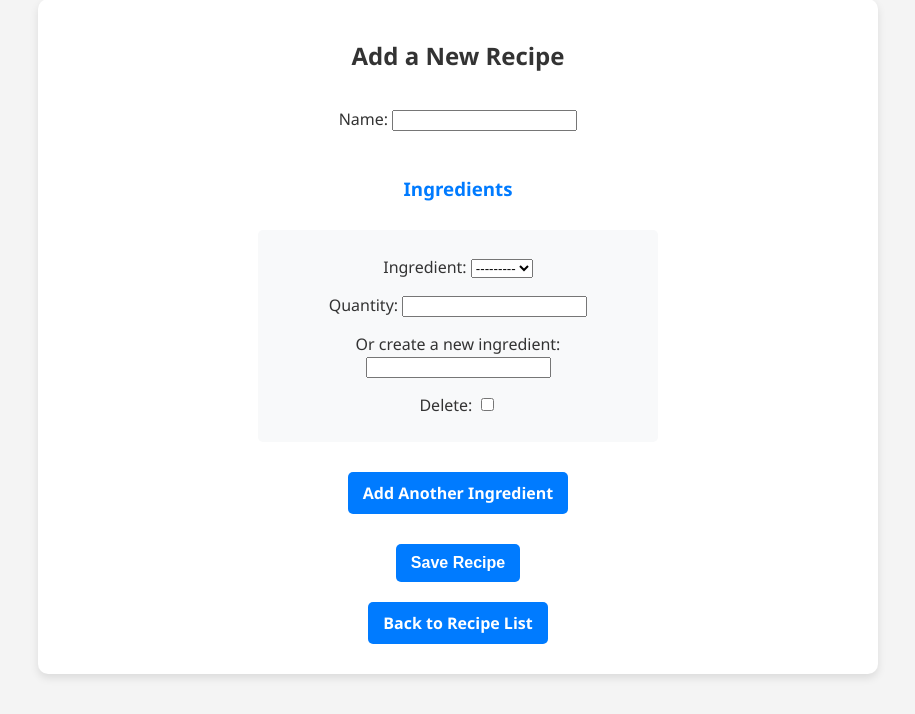
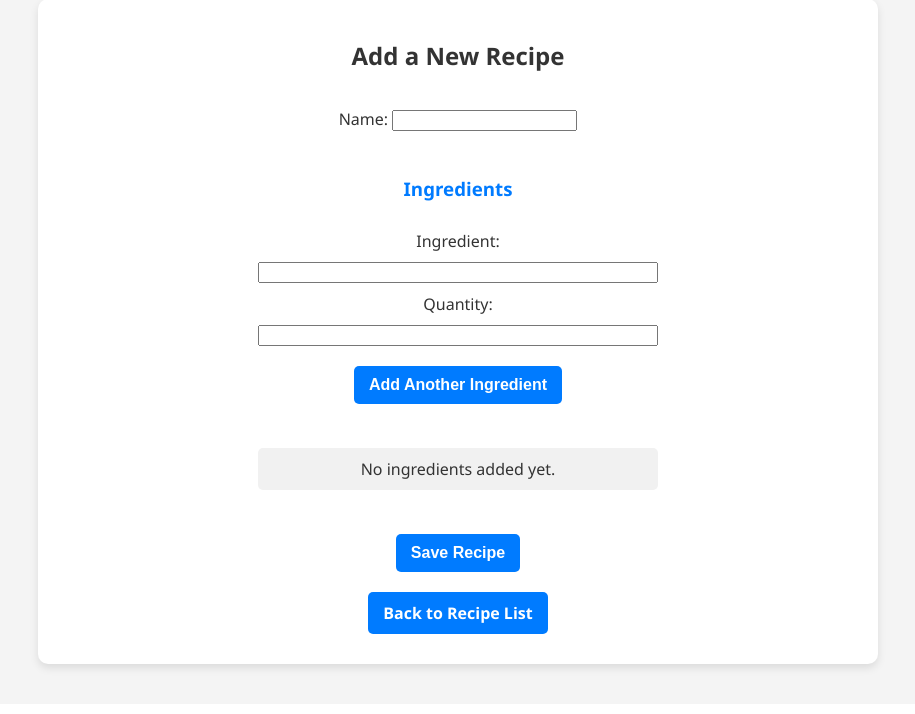
Before and after one commit to Mieka068/recipebook-laciste-ramonamiekaela, a Django app: page /recipe/add/ in a window 1280 px wide. Shown: the part 238-952 px from the top of the page, without its empty margins (182-1097 px from the left). After the commit the page ends 912 px from the top, so only its background shows below. Run offline with Django 5.2, Linux system fonts and the light colour scheme; the visitor is signed in with stand-in values (Sample User, id 1); data that the repository does not hold is empty.

Commit message:
updated the add new recipe functionality

```diff
--- a/recipebook/ledger/forms.py
+++ b/recipebook/ledger/forms.py
@@ -8,7 +8,7 @@ class RecipeForm(forms.ModelForm):
         fields = ["name"]
 
 
-class RecipeImageForm(forms.ModelForm):  # ✅ Make sure this exists!
+class RecipeImageForm(forms.ModelForm):
     class Meta:
         model = RecipeImage
         fields = ["image", "description"]
--- a/recipebook/ledger/views.py
+++ b/recipebook/ledger/views.py
@@ -2,7 +2,7 @@ from django.shortcuts import render, get_object_or_404, redirect
 from django.contrib.auth.decorators import login_required
 from django.contrib.auth.mixins import LoginRequiredMixin
 from django.urls import reverse_lazy
-from django.views.generic import CreateView
+from django.views.generic import CreateView, View
 from .models import Recipe, RecipeIngredient, Ingredient, RecipeImage
 from .forms import RecipeForm, RecipeIngredientForm, RecipeImageForm, inlineformset_factory
 
@@ -23,45 +23,45 @@ class AddRecipeView(LoginRequiredMixin, CreateView):
     def get_context_data(self, **kwargs):
         context = super().get_context_data(**kwargs)
 
-        # Get extra fields count from GET request (default: 1)
-        extra_fields = int(self.request.GET.get("extra", 1))
-
-        # ✅ Set `extra` when creating the formset factory
-        RecipeIngredientFormSetDynamic = inlineformset_factory(
-            Recipe, RecipeIngredient, form=RecipeIngredientForm, extra=extra_fields, can_delete=True
-        )
-
-        if self.request.POST:
-            context["ingredient_formset"] = RecipeIngredientFormSetDynamic(self.request.POST)
-        else:
-            context["ingredient_formset"] = RecipeIngredientFormSetDynamic()
+        context["entered_ingredients"] = self.request.session.get("entered_ingredients", [])
 
         return context
 
-    def form_valid(self, form):
-        context = self.get_context_data()
-        ingredient_formset = context["ingredient_formset"]
-        form.instance.author = self.request.user
+    def post(self, request, *args, **kwargs):
+        """Handles both adding ingredients and final saving of the recipe"""
+        form = self.get_form()
 
-        if form.is_valid() and ingredient_formset.is_valid():
-            self.object = form.save()
-            ingredient_formset.instance = self.object
+        if "add_ingredient" in request.POST:
+            ingredient_name = request.POST.get("new_ingredient")
+            quantity = request.POST.get("quantity")
 
-            for ingredient_form in ingredient_formset:
-                if ingredient_form.cleaned_data:
-                    new_ingredient_name = ingredient_form.cleaned_data.get("new_ingredient")
+            if ingredient_name and quantity:
+                # Store ingredients temporarily in session
+                entered_ingredients = request.session.get("entered_ingredients", [])
+                entered_ingredients.append(f"{ingredient_name} - {quantity}")
+                request.session["entered_ingredients"] = entered_ingredients
+                request.session.modified = True  # Mark session as changed
 
-                    if new_ingredient_name:
-                        new_ingredient, _ = Ingredient.objects.get_or_create(name=new_ingredient_name)
-                        ingredient_form.instance.ingredient = new_ingredient
+            return redirect("ledger:add_recipe")  # Stay on the same page
 
-            ingredient_formset.save()
+        elif form.is_valid():
+            recipe = form.save(commit=False)
+            recipe.author = request.user
+            recipe.save()
+
+            # Save entered ingredients to the database
+            entered_ingredients = request.session.get("entered_ingredients", [])
+            for entry in entered_ingredients:
+                ingredient_name, quantity = entry.split(" - ")
+                ingredient, _ = Ingredient.objects.get_or_create(name=ingredient_name)
+                RecipeIngredient.objects.create(recipe=recipe, ingredient=ingredient, quantity=quantity)
+
+            # Clear session data
+            request.session["entered_ingredients"] = []
+
             return redirect("ledger:recipe_list")
-        else:
-            return self.form_invalid(form)
 
-
-
+        return self.form_invalid(form)
 
 
 class AddImageView(CreateView):
--- a/recipebook/templates/ledger/add_recipe.html
+++ b/recipebook/templates/ledger/add_recipe.html
@@ -11,20 +11,24 @@
         {{ form.as_p }}
 
         <h3>Ingredients</h3>
-        {{ ingredient_formset.management_form }}
-        <div id="ingredient-forms">
-            {% for form in ingredient_formset %}
-                <div class="ingredient-form">
-                    {{ form.as_p }}
-                </div>
+
+        <label for="new_ingredient">Ingredient:</label>
+        <input type="text" name="new_ingredient" required>
+
+        <label for="quantity">Quantity:</label>
+        <input type="text" name="quantity" required>
+
+        <button type="submit" name="add_ingredient" class="btn">Add Another Ingredient</button>
+
+        <ul>
+            {% for ingredient in entered_ingredients %}
+                <li>{{ ingredient }}</li>
+            {% empty %}
+                <li>No ingredients added yet.</li>
             {% endfor %}
-        </div>
+        </ul>
 
-        <!-- ✅ "Add Another Ingredient" button increases ingredient fields -->
-        <a href="?extra={{ ingredient_formset.total_form_count|add:1 }}" class="btn">Add Another Ingredient</a>
-
-        <!-- ✅ "Save Recipe" button submits all fields -->
-        <button type="submit" class="btn">Save Recipe</button>
+        <button type="submit" name="save_recipe" class="btn">Save Recipe</button>
     </form>
 
     <a href="{% url 'ledger:recipe_list' %}" class="btn">Back to Recipe List</a>
@@ -36,13 +40,6 @@
             gap: 10px;
             width: 50%;
             margin: auto;
-        }
-
-        .ingredient-form {
-            background: #f8f9fa;
-            padding: 10px;
-            border-radius: 5px;
-            margin-bottom: 10px;
         }
 
         h3 {
```
